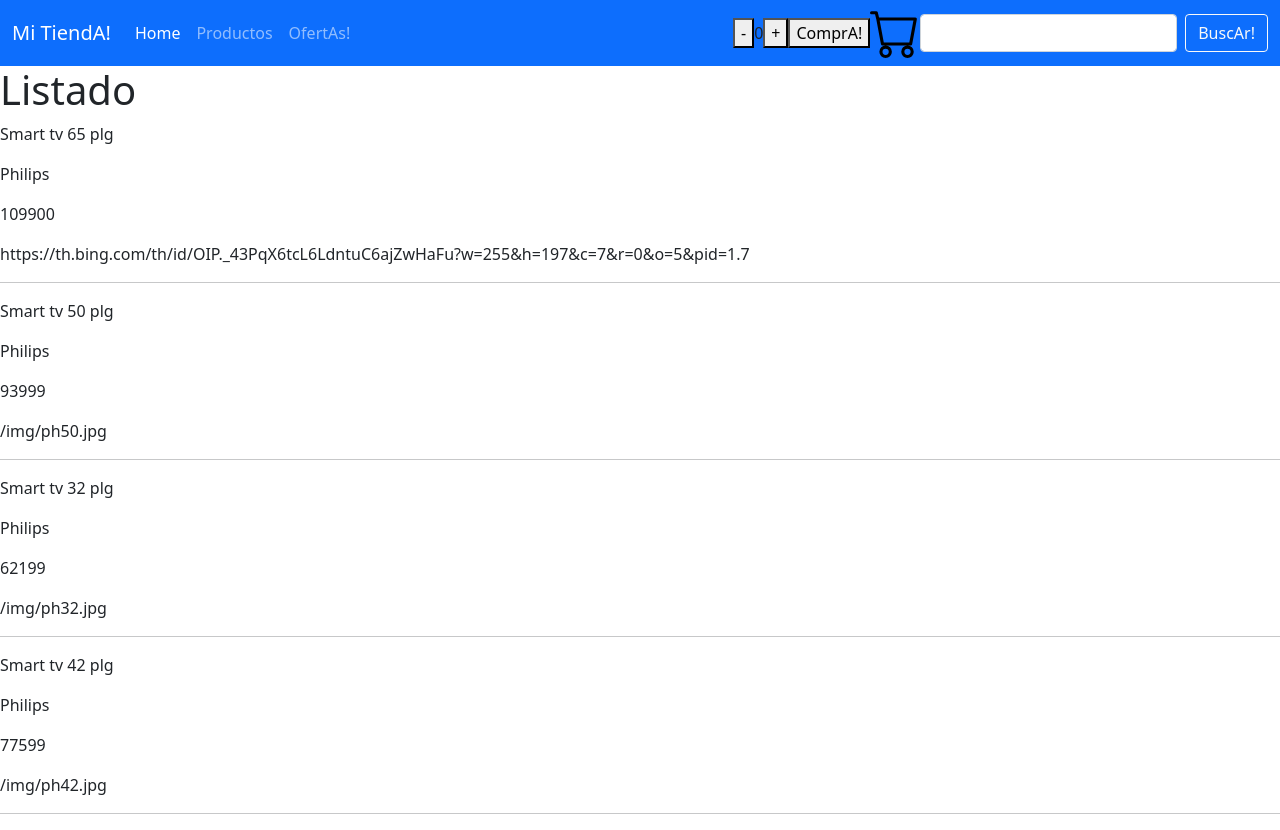
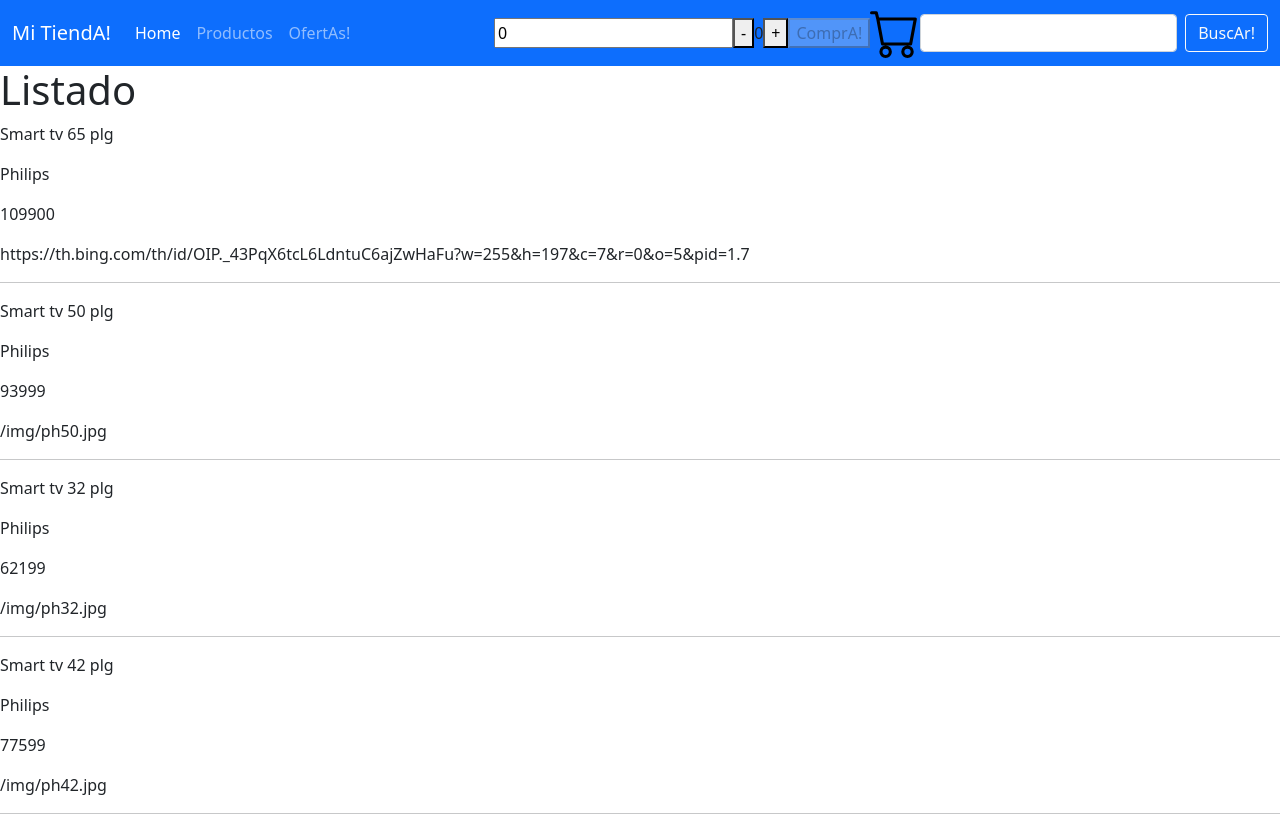
Before and after one commit to fghigo/reactclase1, a React (Create React App) app: page / in a window 1280 px wide. Built offline with nearby package versions, Linux system fonts and the light colour scheme.

Commit message:
contador terminado

```diff
--- a/src/components/ItemCount.jsx
+++ b/src/components/ItemCount.jsx
@@ -1,6 +1,6 @@
 import { useState } from "react";
 
-const ItemCount = ({ stock = 25, initial = 0}) => {
+const ItemCount = ({ stock = 25, initial = 0, onAdd}) => {
     const [count, setCount] = useState(initial);
     const contador = (op) => {
       if (op === "-" && count > 0) {
@@ -10,15 +10,32 @@ const ItemCount = ({ stock = 25, initial = 0}) => {
         setCount(count + 1);
       }
     };
+    const updateCountInput = (e) => {
+      const { value } = e.target;
+      if (value <= stock) {
+        setCount(isNaN(value) ? 0 : parseInt(value));
+      }
+    };
 
 return (
     <>
+     <input
+          onChange={(e) => updateCountInput(e)}
+          placeholder=""
+          value={count}
+          type="number"
+        />
     <button onClick={() => contador ("-")}>-</button>
     {count}
     <button onClick={() => contador ("+")}>+</button>
-    <button>ComprA!</button>
-    </>
+    <button  onClick={() => onAdd(count)}
+          disabled={count === "" || count <= 0}
+          >ComprA!</button>
+          </>
 )
 };
 
+
+
+
 export default ItemCount;
```
